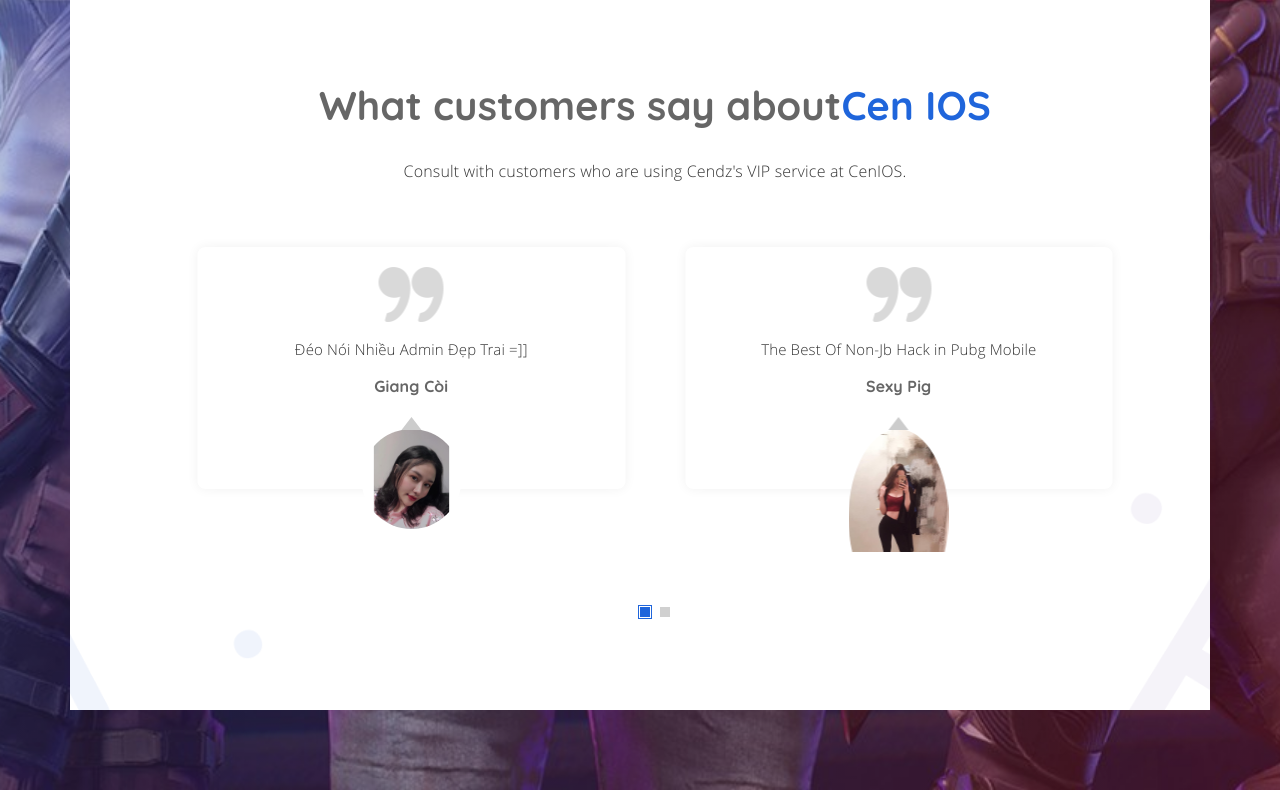
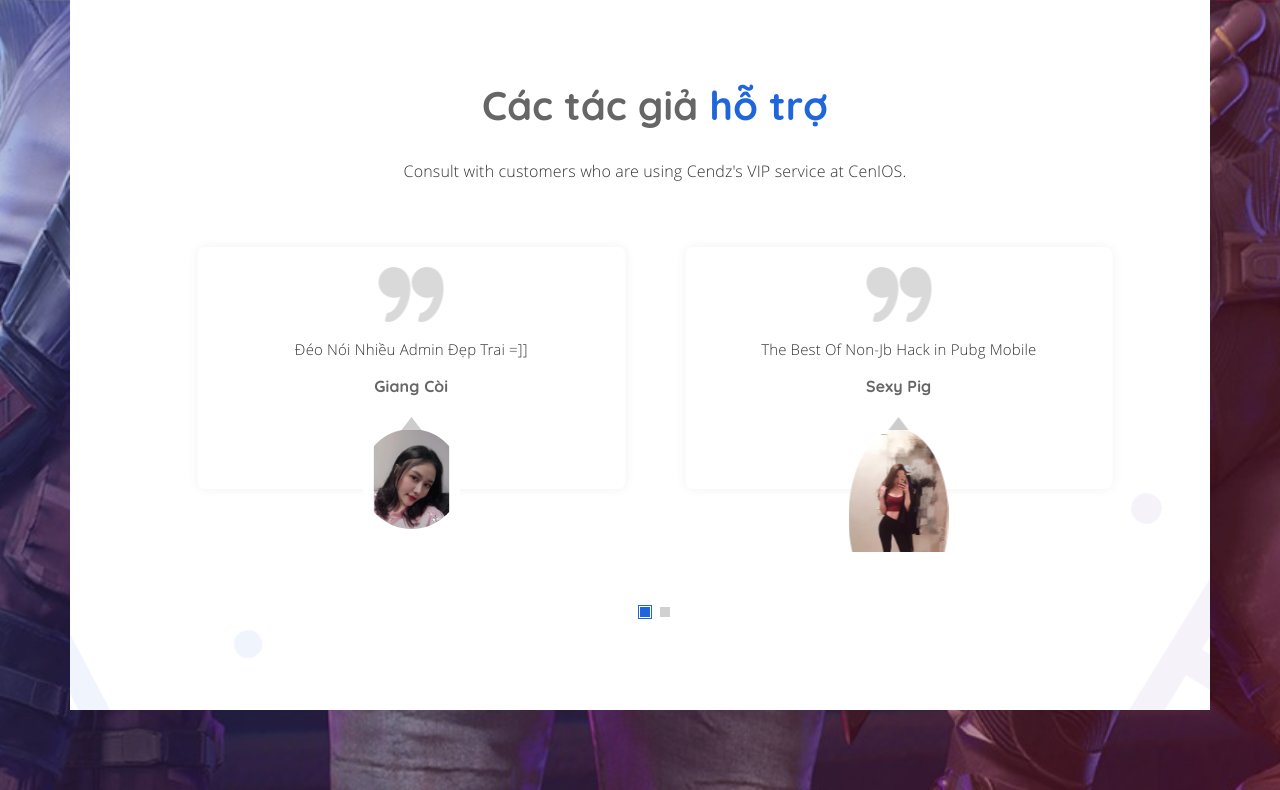
Before and after one commit to freehackpubg-ios/freehackpubg-ios.github.io, a plain HTML site: page index.html in a window 1280 px wide. Shown: the part 3975-4765 px from the top of the page. Drawn offline with Linux system fonts and the light colour scheme; some packages are replaced by stand-ins of ours; animation ran at ten frames a second; a web font is replaced by a local one.

Commit message:
Update index.html

```diff
--- a/index.html
+++ b/index.html
@@ -350,7 +350,7 @@
 				<div class="section-head text-center">
 					<div class="row">
 						<div class="col-md-8 col-md-offset-2">
-							<h2 class="heading">What customers say about<span>Cen IOS</span></h2>
+							<h2 class="heading">Các tác giả <span>hỗ trợ</span></h2>
 							<p>Consult with customers who are using Cendz's VIP service at CenIOS.</p>
 						</div>
 					</div>
```
